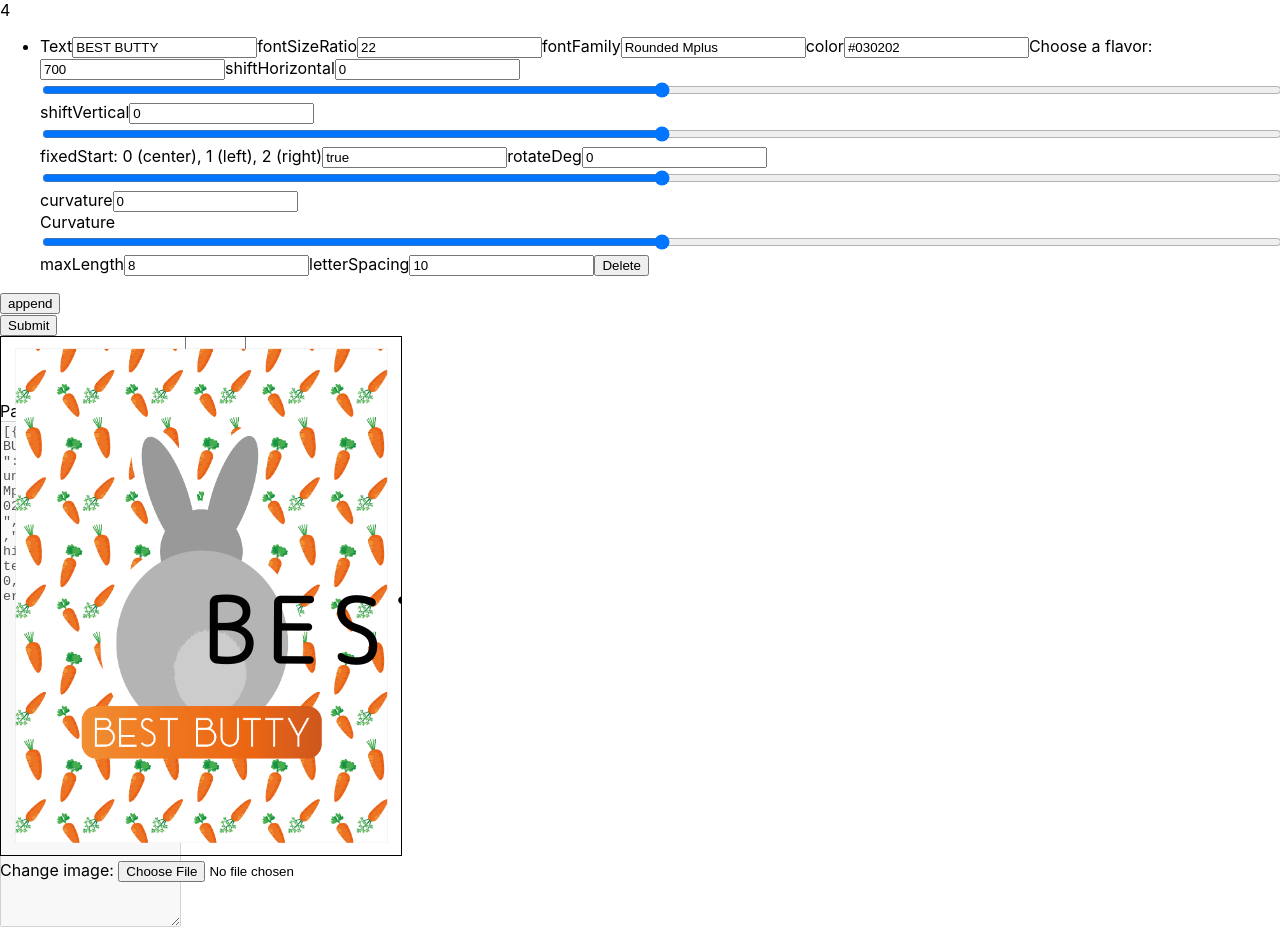
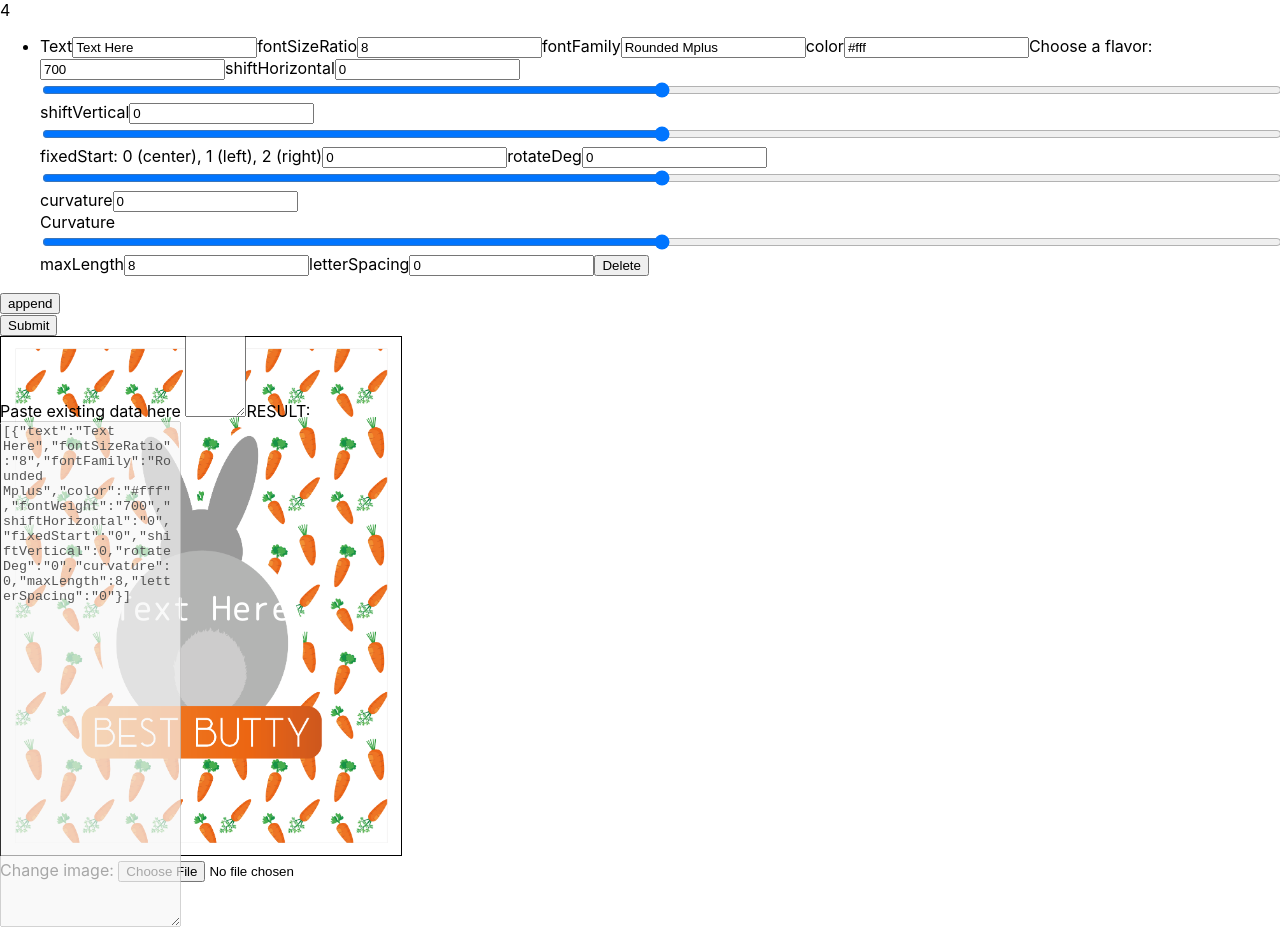
Before and after one commit to ouzkaganpb/textonimage, a React (Create React App) app: page / in a window 1280 px wide. After the commit the page ends 800 px from the top, so only its background shows below. Built offline with nearby package versions, Linux system fonts and the light colour scheme; the HTML template or start-up script is replaced by a standard one; a web font is replaced by a local one.

Commit message:
last changes

```diff
--- a/src/App.js
+++ b/src/App.js
@@ -9,7 +9,6 @@ import { createGlobalStyle } from "styled-components";
 
 let renderCount = 0;
 function Test({ getData, avaliableData }) {
-  console.log(avaliableData);
   const [state, setState] = useState(0);
   const { register, control, getValues, handleSubmit, reset, watch, setValue } =
     useForm({
@@ -34,7 +33,6 @@ function Test({ getData, avaliableData }) {
   }, [watch]);
 
   useEffect(() => {
-    console.log("RUN!");
     setValue("test", [...avaliableData]);
     return;
   }, [avaliableData]);
@@ -189,27 +187,14 @@ function Test({ getData, avaliableData }) {
         <button
           type="button"
           onClick={() => {
-            append({
-              text: "BEST BUTTY",
-              fontSizeRatio: 22,
-              fontFamily: "Rounded Mplus",
-              color: "#030202",
-              fontWeight: "700",
-              shiftHorizontal: 0,
-              fixedStart: 0,
-              shiftVertical: 0,
-              rotateDeg: 0,
-              curvature: 0,
-              maxLength: 8,
-              letterSpacing: 10,
-            });
+            append({"text":"Text Here","fontSizeRatio":"8","fontFamily":"Rounded Mplus","color":"#fff","fontWeight":"700","shiftHorizontal":"0","fixedStart":"0","shiftVertical":0,"rotateDeg":"0","curvature":0,"maxLength":8,"letterSpacing":"0"});
           }}
         >
           append
         </button>
       </section>
 
-      <input type="submit" />
+      <input type="submit"/>
     </form>
   );
 }
@@ -218,20 +203,7 @@ function App() {
   const [activeImage, setActiveImage] = useState(null);
   const [formValues, setFormValues] = useState([]);
   const [avaliableData, setAvaliableData] = useState([
-    {
-      text: "BEST BUTTY",
-      fontSizeRatio: 22,
-      fontFamily: "Rounded Mplus",
-      color: "#030202",
-      fontWeight: "700",
-      shiftHorizontal: 0,
-      fixedStart: true,
-      shiftVertical: 0,
-      rotateDeg: 0,
-      curvature: 0,
-      maxLength: 8,
-      letterSpacing: 10,
-    },
+    {"text":"Text Here","fontSizeRatio":"8","fontFamily":"Rounded Mplus","color":"#fff","fontWeight":"700","shiftHorizontal":"0","fixedStart":"0","shiftVertical":0,"rotateDeg":"0","curvature":0,"maxLength":8,"letterSpacing":"0"}
   ]);
   const [dynamicFont, setDynamicFont] = useState({ fontName: "", fontUrl: "" });
 
@@ -328,6 +300,9 @@ function App() {
           <span>{"]"}</span>
 
             </pre> */}
+          <div className="column">
+            <div className="canvas-container">
+              <div className="canvas-entity">
               <label htmlFor="textValue">Paste existing data here </label>
 
 <textarea
@@ -347,6 +322,11 @@ function App() {
   style={{ height: "500px" }}
   disabled
 />
+
+              </div>
+            </div>
+          </div>
+
         </div>
       </div>
     </div>
```
Lines whose indentation alone changed are shown as unchanged.
